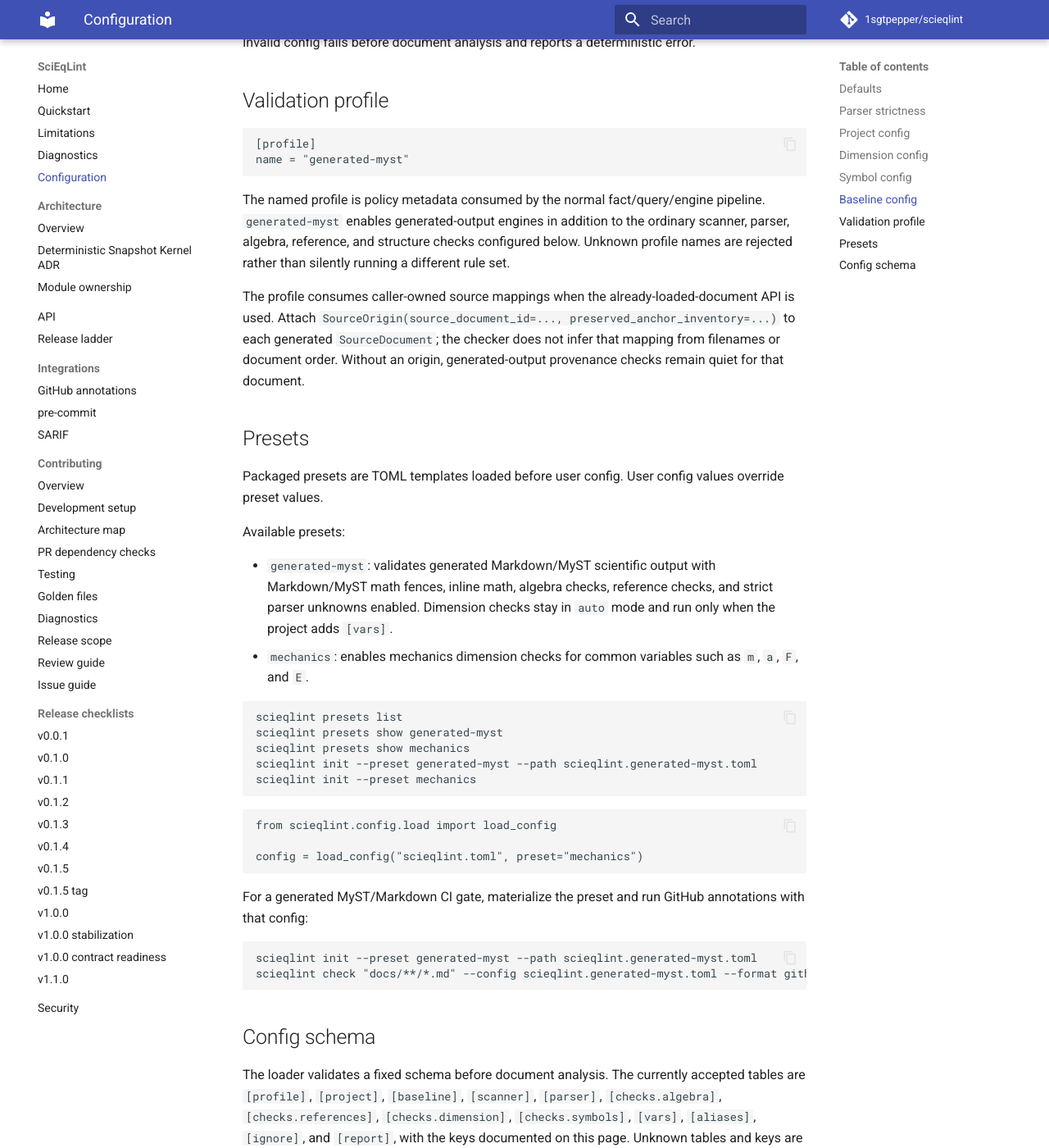
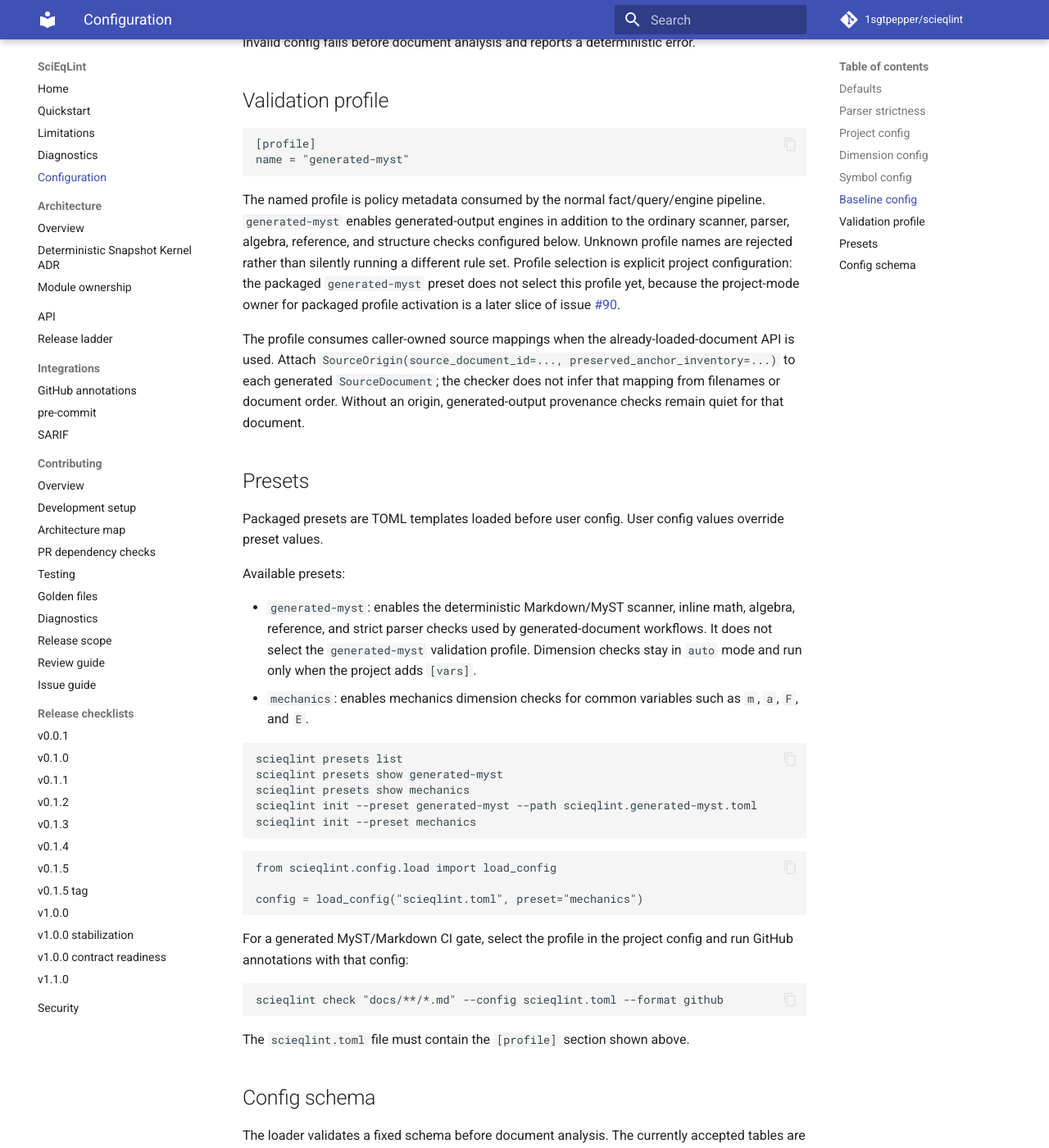
Before and after one commit to 1sgtpepper/scieqlint, an MkDocs documentation site: the page built from docs/configuration.md, in a window 1280 px wide and 1400 px high, scrolled down 3486 px. Shown: the whole window at 82% size. Built offline with MkDocs 1.6.1 and Material for MkDocs 9.7.7, drawn with Linux system fonts in a browser that asks for light colours; comment, search, counter and statistics services are not loaded.

Commit message:
docs: keep generated profile selection explicit

````diff
--- a/docs/configuration.md
+++ b/docs/configuration.md
@@ -178,7 +178,10 @@
 pipeline. `generated-myst` enables generated-output engines in addition to the
 ordinary scanner, parser, algebra, reference, and structure checks configured
 below. Unknown profile names are rejected rather than silently running a
-different rule set.
+different rule set. Profile selection is explicit project configuration: the
+packaged `generated-myst` preset does not select this profile yet, because the
+project-mode owner for packaged profile activation is a later slice of issue
+[#90](https://github.com/1sgtpepper/scieqlint/issues/90).
 
 The profile consumes caller-owned source mappings when the already-loaded-document
 API is used. Attach `SourceOrigin(source_document_id=..., preserved_anchor_inventory=...)`
@@ -193,10 +196,11 @@
 
 Available presets:
 
-- `generated-myst`: validates generated Markdown/MyST scientific output with
-  Markdown/MyST math fences, inline math, algebra checks, reference checks, and
-  strict parser unknowns enabled. Dimension checks stay in `auto` mode and run
-  only when the project adds `[vars]`.
+- `generated-myst`: enables the deterministic Markdown/MyST scanner, inline
+  math, algebra, reference, and strict parser checks used by generated-document
+  workflows. It does not select the `generated-myst` validation profile.
+  Dimension checks stay in `auto` mode and run only when the project adds
+  `[vars]`.
 - `mechanics`: enables mechanics dimension checks for common variables such as
   `m`, `a`, `F`, and `E`.
 
@@ -214,13 +218,14 @@
 config = load_config("scieqlint.toml", preset="mechanics")
 ```
 
-For a generated MyST/Markdown CI gate, materialize the preset and run GitHub
-annotations with that config:
+For a generated MyST/Markdown CI gate, select the profile in the project config
+and run GitHub annotations with that config:
 
 ```bash
-scieqlint init --preset generated-myst --path scieqlint.generated-myst.toml
-scieqlint check "docs/**/*.md" --config scieqlint.generated-myst.toml --format github
+scieqlint check "docs/**/*.md" --config scieqlint.toml --format github
 ```
+
+The `scieqlint.toml` file must contain the `[profile]` section shown above.
 
 ## Config schema
 
--- a/src/scieqlint/presets/generated-myst.toml
+++ b/src/scieqlint/presets/generated-myst.toml
@@ -1,6 +1,3 @@
-[profile]
-name = "generated-myst"
-
 [scanner]
 markdown = true
 inline_math = true
````
Also changed, not shown: README.md (+15 -7 lines), docs/api.md (+4 -1 lines), docs/index.md (+4 -3 lines), docs/integrations/github-annotations.md (+8 -9 lines), docs/quickstart.md (+6 -4 lines), docs/releases/v1.1.0-checklist.md (+2 -1 lines), 3 other files.
